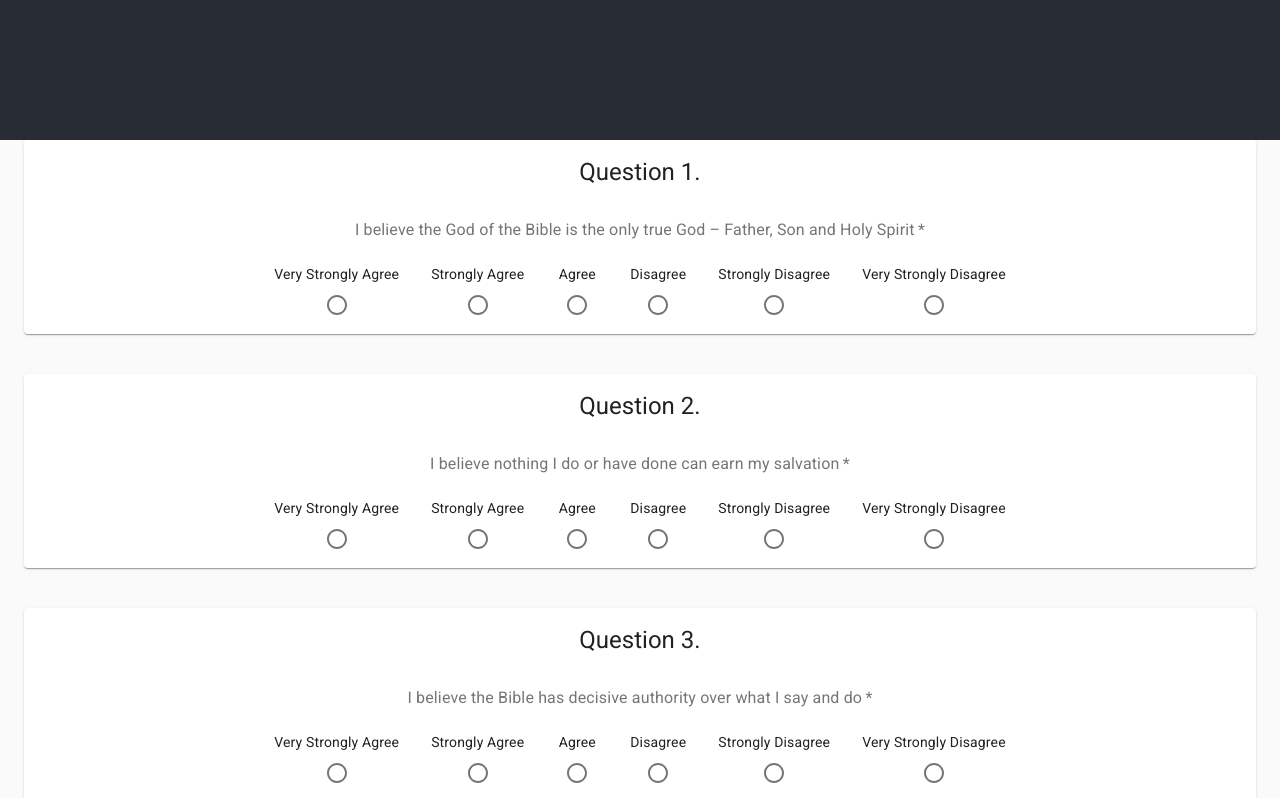
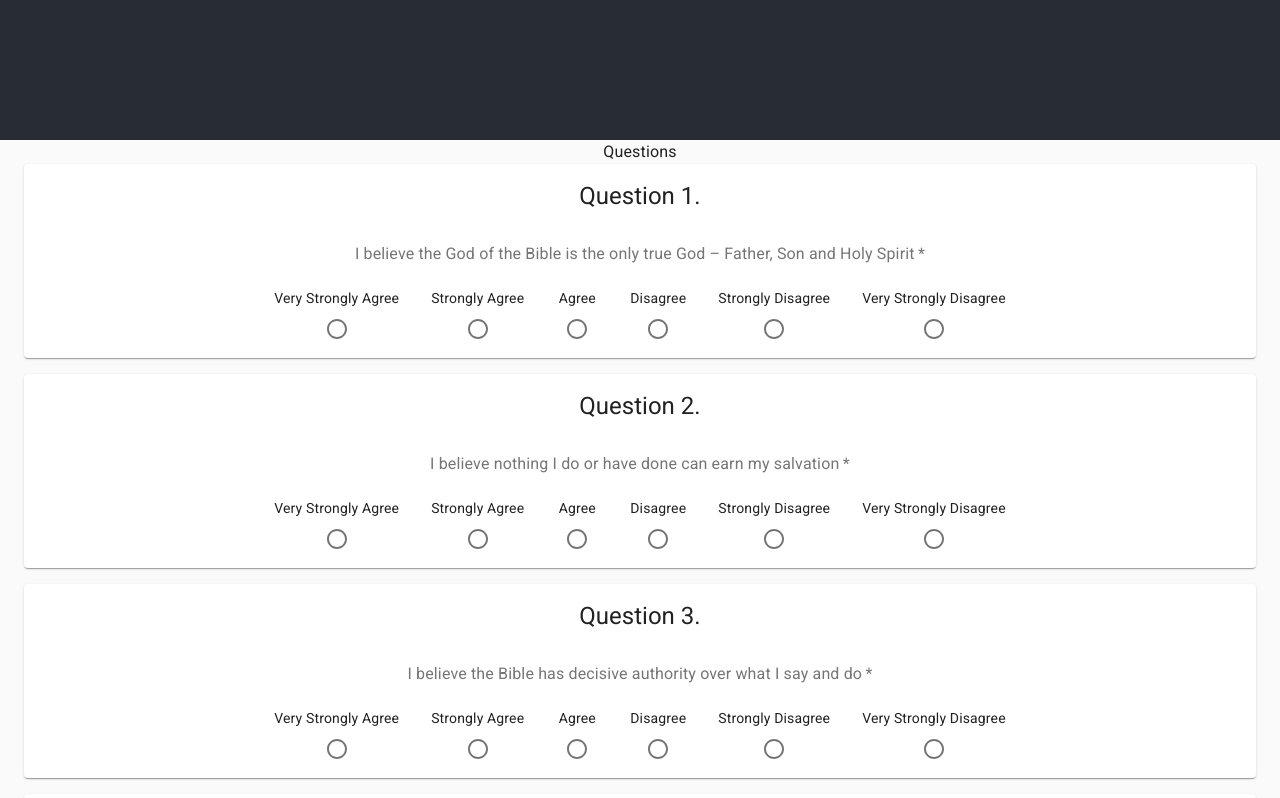
Before and after one commit to ChristopherZhong/grace-spiritual-discovery-tool, a React (Create React App) app: page / in a window 1280 px wide. Shown: the part 660-1458 px from the top of the page. Built offline with nearby package versions, Linux system fonts and the light colour scheme.

Commit message:
Tabulate the scores

```diff
--- a/src/App.tsx
+++ b/src/App.tsx
@@ -1,16 +1,46 @@
-import React from 'react';
+import React, { useState } from 'react';
 import './App.css';
 import { Questions } from './components/Questions';
-import { Container } from '@material-ui/core';
+import { Container, Typography } from '@material-ui/core';
+import { Results } from './components/Results';
+import { UpdateAnswerHandler } from './types/UpdateAnswerHandler';
+import { ParsedQuestion } from './types/ParsedQuestion';
+import { loadQuestions } from './types/Question';
+
+const questions = loadQuestions();
 
 function App() {
+  const [state, setState] = useState(questions);
+
+  const handleChange: UpdateAnswerHandler = (question: ParsedQuestion, value: number) => {
+    console.log(`>>> Questions::handleChange() : question=${JSON.stringify(question)}`);
+    console.log(`>>> Questions::handleChange() : value=${value}`);
+    setState((prevQuestions) => {
+      return prevQuestions.map((value1) => {
+        const copy = { ...value1 };
+        if (value1.index === question.index) {
+          copy.answer = value;
+        }
+        return copy;
+      });
+    });
+  };
+
   return (
     <div className="App">
       <header className="App-header">
         Grace Spiritual Discovery Tool
       </header>
       <Container>
-        <Questions/>
+        <Typography>Questions</Typography>
+        <Questions
+          handleChange={handleChange}
+          language={'en'}
+          questions={state}
+        />
+        <Results
+          questions={state}
+        />
       </Container>
     </div>
   );
--- a/src/components/Choices.tsx
+++ b/src/components/Choices.tsx
@@ -1,39 +1,39 @@
 import { Choice } from '../types/Choice';
 import { RadioGroup } from '@material-ui/core';
 import { ChangeEvent } from 'react';
-import { QuestionType } from '../types/QuestionType';
 import { UpdateAnswerHandler } from '../types/UpdateAnswerHandler';
 import { ChoiceRadio } from './ChoiceRadio';
+import { ParsedQuestion } from '../types/ParsedQuestion';
 
 interface ChoicesProps {
-  choices: Array<Choice>;
   handleChange: UpdateAnswerHandler;
   language: string;
-  questionType: QuestionType;
-  questionIndex: number;
+  question: ParsedQuestion;
 }
 
 export function Choices(props: ChoicesProps): JSX.Element {
-  const { choices, handleChange, language, questionIndex, questionType } = props;
-  const mapChoice = (choice: Choice, index: number) => (
-    <ChoiceRadio
-      choice={choice}
-      index={index}
-      key={index}
-      language={language}
-    />
-  );
+  const { handleChange, language, question } = props;
   return (
     <RadioGroup
       aria-label='choices'
       name='choices'
       onChange={(event: ChangeEvent<HTMLInputElement>) => {
-        console.debug(`>>> Choices::onChange(): index=${questionIndex} : ${event.target.value}`);
-        handleChange(questionType, questionIndex, Number(event.target.value));
+        const value: number = Number(event.target.value);
+        console.debug(`>>> Choices::onChange(): question.index=${question.index} : ${value}`);
+        handleChange(question, value);
       }}
       row
     >
-      {choices.map(mapChoice)}
+      {question.choices.map((choice: Choice, index: number) => {
+        return (
+          <ChoiceRadio
+            choice={choice}
+            index={index}
+            key={index}
+            language={language}
+          />
+        );
+      })}
     </RadioGroup>
   );
 }
--- a/src/components/QuestionCard.tsx
+++ b/src/components/QuestionCard.tsx
@@ -5,7 +5,6 @@ import { getText } from '../types/Text';
 import { Choices } from './Choices';
 
 interface QuestionCardProps {
-  // getScore: GetScore;
   handleChange: UpdateAnswerHandler;
   language: string;
   question: ParsedQuestion;
@@ -18,16 +17,14 @@ export function QuestionCard(props: QuestionCardProps): JSX.Element {
       <CardHeader title={`Question ${question.index}.`}/>
       <FormControl required>
         <CardContent>
-          <FormLabel required>{getText(question.question.text, language)}</FormLabel>
+          <FormLabel required>{getText(question.text, language)}</FormLabel>
         </CardContent>
         <CardActionArea>
           <CardActions>
             <Choices
-              choices={question.question.choices}
               language={language}
               handleChange={handleChange}
-              questionType={question.question.type}
-              questionIndex={question.index}
+              question={question}
             />
           </CardActions>
         </CardActionArea>
--- a/src/components/Questions.tsx
+++ b/src/components/Questions.tsx
@@ -1,97 +1,31 @@
-import questionsJson from '../questions.json';
-import { Question } from '../types/Question';
-import { QuestionType } from '../types/QuestionType';
-import { useState } from 'react';
-import { UpdateAnswerHandler } from '../types/UpdateAnswerHandler';
 import { Grid } from '@material-ui/core';
 import { ParsedQuestion } from '../types/ParsedQuestion';
 import { QuestionCard } from './QuestionCard';
+import { UpdateAnswerHandler } from '../types/UpdateAnswerHandler';
 
-const questions = questionsJson as Array<Question>;
-
-interface QuestionsState {
+interface QuestionsProps {
+  handleChange: UpdateAnswerHandler;
+  language: string;
   questions: Array<ParsedQuestion>;
 }
 
-// function sum(previousValue: number, currentValue: number): number {
-//   return previousValue + currentValue;
-// }
-
-function parse(value: Question, index: number) {
-  console.debug(`>>> Questions::() : index=${index}, value=${JSON.stringify(value)}`);
-  return {
-    answer: 0,
-    index: index + 1,
-    question: value,
-  };
-}
-
-export function Questions(): JSX.Element {
-  console.log(`Loading ${questions.length} questions ...`);
-  let initialState: QuestionsState = {
-    questions: questions.map(parse),
-  };
-  console.debug(`>>> Questions::() : initialState=${JSON.stringify(initialState)}`);
-
-  let [state, setState] = useState<QuestionsState>(initialState);
-
-  // let getScore: GetScore = (questionType: QuestionType) => {
-  //   console.debug(`>>> Questions::getScore() : questionType=${questionType}`);
-  //   state.questions.filter((value, index) => value.question.type === questionType);
-  //   // const score = state.scoreByType.get(questionType);
-  //   // if (score === undefined) {
-  //   //   console.warn(`Something went wrong! get(${questionType}) should return a number`);
-  //   //   return 0;
-  //   // }
-  //   // console.debug(`>>> Questions::getScore() : score=${score}`);
-  //   return 0;
-  // };
-
-  let handleChange: UpdateAnswerHandler = (questionType: QuestionType, questionIndex: number, value: number) => {
-    console.debug(`>>> Questions::handleChange() : questionType=${questionType}, questionIndex=${questionIndex}, value=${value}`);
-    setState(prevState => {
-      return prevState;
-    });
-    // let answers: Array<number> | undefined = state.answersByType.get(questionType);
-    // if (answers === undefined) {
-    //   console.warn(`Something went wrong! 'get(${questionType})' should return an array`);
-    //   return;
-    // }
-    // console.debug(`>>> Questions::handleChange() : BEFORE: questionType=${questionType}, answers=${answers}`);
-    // answers = answers.map((current, index) => index === questionIndex ? value : current);
-    // console.debug(`>>> Questions::handleChange() :  AFTER: questionType=${questionType}, answers=${answers}`);
-    //
-    // const score = answers.reduce(sum, 0);
-    // console.debug(`>>> Questions::handleChange() : score=${score}`);
-    //
-    // const state: QuestionsState = {
-    //   ...state,
-    //   answersByType: new Map(state.answersByType).set(questionType, answers),
-    //   scoreByType: new Map(state.scoreByType).set(questionType, score),
-    // };
-    // console.debug(`>>> Questions::handleChange() : state=${JSON.stringify(state)}`);
-    //
-    // console.debug(`>>> Questions::handleChange() : BEFORE: ${JSON.stringify(state)}`);
-    // setState(state);
-    // console.debug(`>>> Questions::handleChange() :  AFTER: ${JSON.stringify(state)}`);
-  };
-
+export function Questions(props: QuestionsProps): JSX.Element {
+  const { handleChange, language, questions } = props;
   return (
     <Grid
       alignItems='stretch'
       container
       direction='column'
       justify='center'
-      spacing={5}
+      spacing={2}
     >
-      {state.questions.map((value) =>
-        <Grid item key={value.index} zeroMinWidth>
+      {questions.map((question) =>
+        <Grid item key={question.index} zeroMinWidth>
           <QuestionCard
-            // getScore={getScore}
             handleChange={handleChange}
-            key={value.index}
-            language={'en'}
-            question={value}
+            key={question.index}
+            language={language}
+            question={question}
           />
         </Grid>)}
     </Grid>
--- /dev/null
+++ b/src/components/Results.tsx
@@ -0,0 +1,44 @@
+import { Card, CardContent, CardHeader } from '@material-ui/core';
+import { QuestionType } from '../types/QuestionType';
+import { useState } from 'react';
+import { ParsedQuestion } from '../types/ParsedQuestion';
+
+interface ResultsProps {
+  questions: Array<ParsedQuestion>;
+  // scores: Map<QuestionType, number>;
+}
+
+export function Results(props: ResultsProps): JSX.Element {
+  const { questions } = props;
+  const map = new Map<QuestionType, {current: number, total: number}>();
+  questions.forEach((value) => {
+    let c = map.get(value.type);
+    if (c === undefined) {
+      c = {
+        current: 0,
+        total: 0,
+      };
+    }
+    c.current += value.answer;
+    c.total += value.choices.reduce((previousValue, currentValue) => Math.max(previousValue, currentValue.points), 0)
+    map.set(value.type, c);
+  });
+  const l: Array<string> = [];
+  map.forEach((value, key) => {
+    console.log(`>>> type=${key}, value=${value}`)
+    l.push(`${key} : ${value.current} / ${value.total}`)
+  });
+  const [m, setM] = useState(map);
+  return (
+    <Card>
+      <CardHeader title='Final results'/>
+      <CardContent>
+        <ol>
+          {/*{questions.map((value, index) => <li key={index}>{JSON.stringify(value.answer)}</li>)}*/}
+          {/*<li>{JSON.stringify(questions[28])}</li>*/}
+          {l.map((value, index) => <li key={index}>{value}</li>)}
+        </ol>
+      </CardContent>
+    </Card>
+  );
+}
--- a/src/types/ParsedQuestion.ts
+++ b/src/types/ParsedQuestion.ts
@@ -1,7 +1,6 @@
 import { Question } from './Question';
 
-export interface ParsedQuestion {
+export interface ParsedQuestion extends Question {
   answer: number;
   index: number;
-  question: Question;
 }
--- a/src/types/Question.ts
+++ b/src/types/Question.ts
@@ -1,9 +1,31 @@
 import { Text } from './Text';
 import { QuestionType } from './QuestionType';
 import { Choice } from './Choice';
+import questionsJson from '../questions.json';
+import { ParsedQuestion } from './ParsedQuestion';
+
+const questions = questionsJson as Array<Question>;
 
 export interface Question {
   choices: Choice[]
   text: Text
   type: QuestionType
 }
+
+function parse(value: Question, index: number): ParsedQuestion {
+  console.debug(`>>> Questions::() : index=${index}, value=${JSON.stringify(value)}`);
+  return {
+    answer: 0,
+    choices: value.choices,
+    index: index + 1,
+    text: value.text,
+    type: value.type,
+  };
+}
+
+export function loadQuestions(): Array<ParsedQuestion> {
+  console.log(`Loading ${questions.length} questions ...`);
+  const parsedQuestions = questions.map(parse);
+  console.debug(`>>> Questions::() : parsedQuestions=${JSON.stringify(parsedQuestions)}`);
+  return parsedQuestions;
+}
--- a/src/types/UpdateAnswerHandler.ts
+++ b/src/types/UpdateAnswerHandler.ts
@@ -1,5 +1,5 @@
-import { QuestionType } from './QuestionType';
+import { ParsedQuestion } from './ParsedQuestion';
 
 export interface UpdateAnswerHandler {
-  (questionType: QuestionType, questionIndex: number, value: number): void;
+  (question: ParsedQuestion, value: number): void;
 }
```
